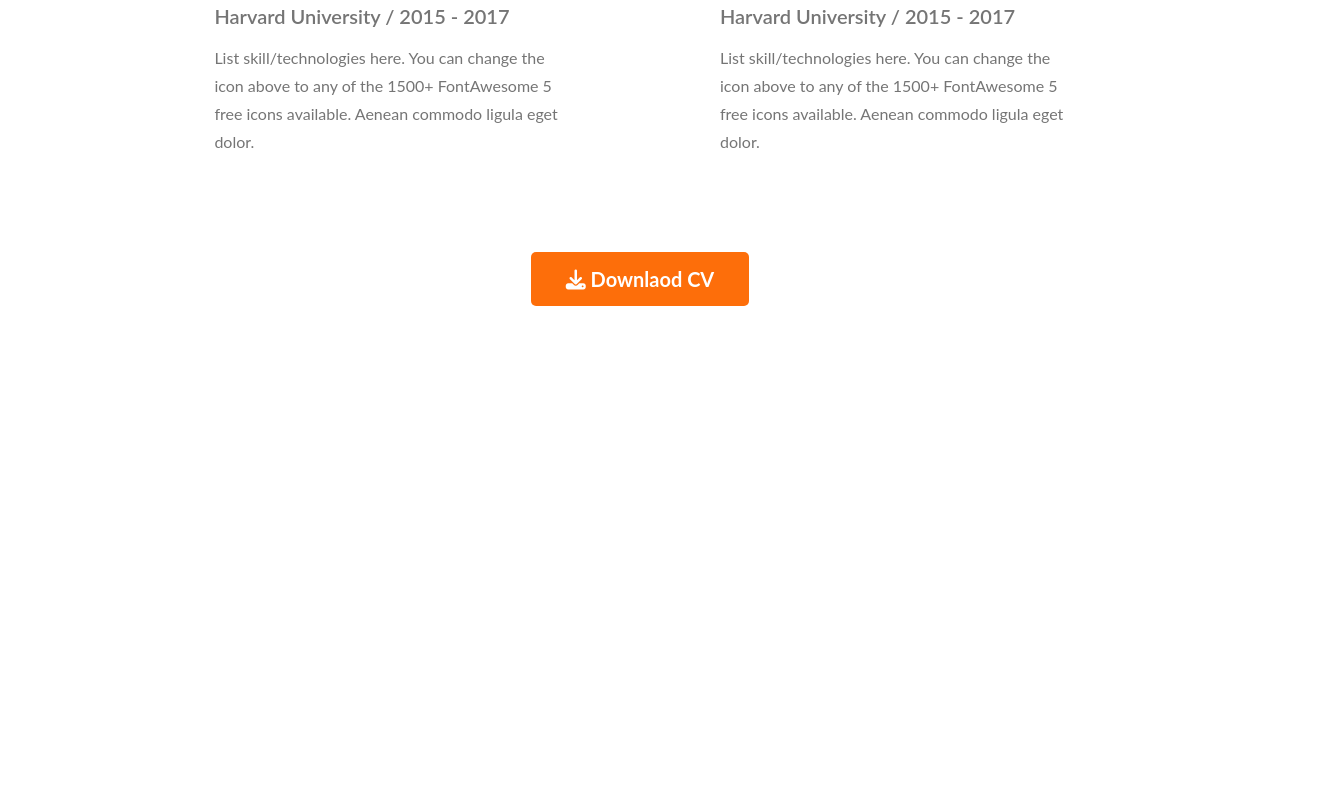
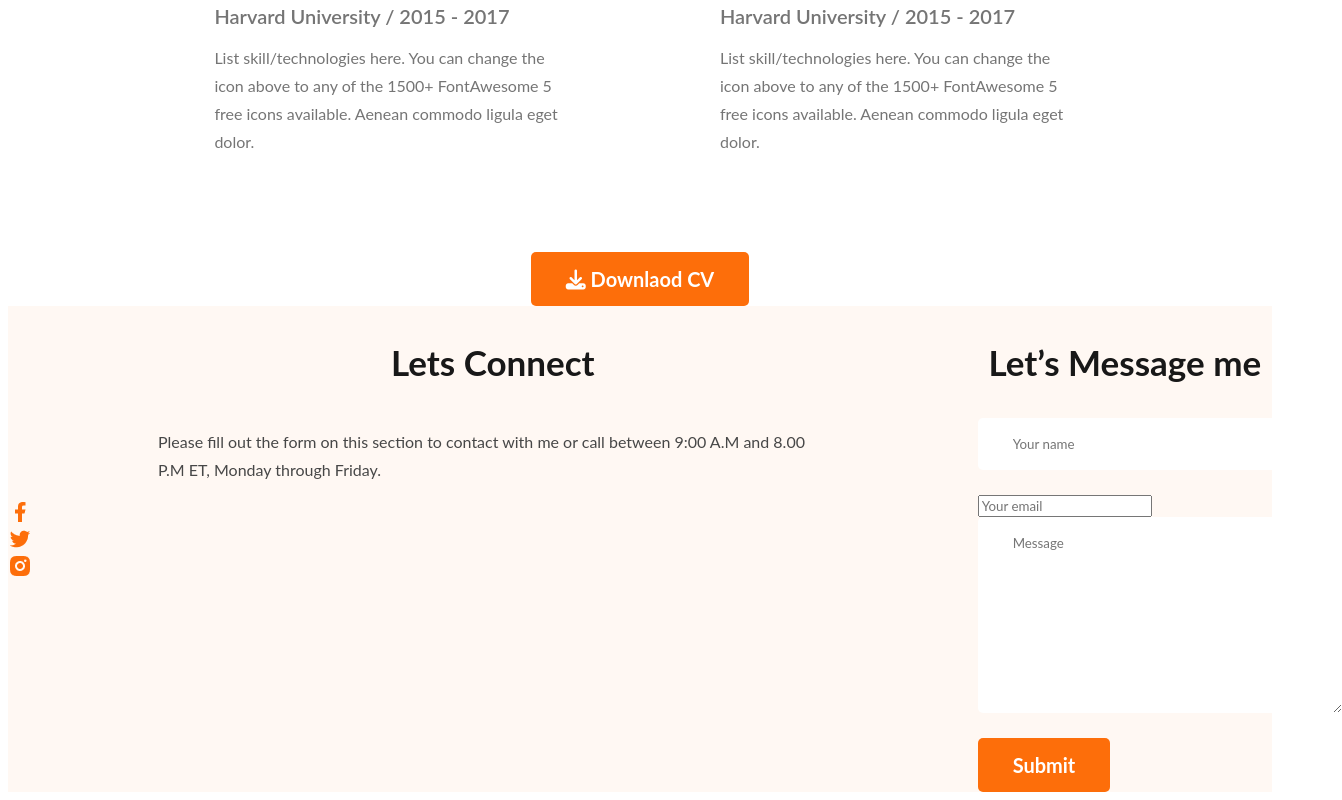
Before and after one commit to Mostakim3157/practice-web-development, a plain HTML site: page index.html in a window 1280 px wide. Shown: the part 3448-4248 px from the top of the page, 1342 px wide, since content can reach past the window. Before the commit the page ends 3762 px from the top, so only its background shows below. Drawn offline with Linux system fonts and the light colour scheme.

Commit message:
footer added

```diff
--- a/index.html
+++ b/index.html
@@ -33,7 +33,7 @@
                 <h1 class="banner-head">Mary Hardy</h1>
                 <p class="banner-discriptiion">Shot what able cold new see hold.Friendly as an betrayed formerly he.
                     Morning because as to society behaved moments.</p>
-                <button  class="btn-banner"><i class="fa-solid fa-download"></i> Download</button><button
+                <button class="btn-banner"><i class="fa-solid fa-download"></i> Download</button><button
                     class="btn-banner"><i class="fa-solid fa-phone"></i> Contact</button>
             </div>
             <div class="banner-colum-2"><img src="images/hardy.png" alt="" class="profile-pic"></div>
@@ -43,7 +43,10 @@
     <main>
         <section class="about">
             <h3 class="about-heading">About Me</h3>
-            <p class="about-discription">I, m a designer & developer with a passion for web design. I enjoy developing simple, clean and slick websites that provide real value to the end user. Thousands of clients have procured exceptional resulfs while working with me. Delivering work within time and budget which meets clients requirements in our mata.</p>
+            <p class="about-discription">I, m a designer & developer with a passion for web design. I enjoy developing
+                simple, clean and slick websites that provide real value to the end user. Thousands of clients have
+                procured exceptional resulfs while working with me. Delivering work within time and budget which meets
+                clients requirements in our mata.</p>
             <div class="about-details">
                 <div class="about-title">
                     <p class="about-tag">Name:</p>
@@ -66,28 +69,34 @@
         <section class="what-i-do">
             <div class="what-i-do-details">
                 <h3>What I do</h3>
-                <p>I have more than 10 years experience building software for clients all over the world. Below is a quick overview of my main technical skill sets and technologies i use. Want to find out more about my experience? Check out my online resume and project portfolio.</p>
+                <p>I have more than 10 years experience building software for clients all over the world. Below is a
+                    quick overview of my main technical skill sets and technologies i use. Want to find out more about
+                    my experience? Check out my online resume and project portfolio.</p>
             </div>
             <div class="skills">
                 <div class="my-skills">
                     <img src="images/icons/js.png" alt="">
                     <h3 class="skills-name">Vanilla JavaScript</h3>
-                    <p class="skills_discrption">List skill/technologies here. You can change the icon above to any of the 1500+ FontAwesome 5 free icons available. Aenean commodo ligula eget dolor.</p>
+                    <p class="skills_discrption">List skill/technologies here. You can change the icon above to any of
+                        the 1500+ FontAwesome 5 free icons available. Aenean commodo ligula eget dolor.</p>
                 </div>
                 <div class="my-skills">
                     <img src="images/icons/react.png" alt="">
                     <h3 class="skills-name">React</h3>
-                    <p class="skills_discrption">List skill/technologies here. You can change the icon above to any of the 1500+ FontAwesome 5 free icons available. Aenean commodo ligula eget dolor.</p>
+                    <p class="skills_discrption">List skill/technologies here. You can change the icon above to any of
+                        the 1500+ FontAwesome 5 free icons available. Aenean commodo ligula eget dolor.</p>
                 </div>
                 <div class="my-skills">
                     <img src="images/icons/nodejs.png" alt="">
                     <h3 class="skills-name">Node.js</h3>
-                    <p class="skills_discrption">List skill/technologies here. You can change the icon above to any of the 1500+ FontAwesome 5 free icons available. Aenean commodo ligula eget dolor.</p>
+                    <p class="skills_discrption">List skill/technologies here. You can change the icon above to any of
+                        the 1500+ FontAwesome 5 free icons available. Aenean commodo ligula eget dolor.</p>
                 </div>
                 <div class="my-skills">
                     <img src="images/icons/mongo.png" alt="">
                     <h3 class="skills-name">MongoDB</h3>
-                    <p class="skills_discrption">List skill/technologies here. You can change the icon above to any of the 1500+ FontAwesome 5 free icons available. Aenean commodo ligula eget dolor.</p>
+                    <p class="skills_discrption">List skill/technologies here. You can change the icon above to any of
+                        the 1500+ FontAwesome 5 free icons available. Aenean commodo ligula eget dolor.</p>
                 </div>
             </div>
         </section>
@@ -100,19 +109,22 @@
                         <h3 class="education-title">Master in Computer Engineering</h3>
                         <h5 class="education-institute">Harvard University / 2015 - 2017</h5>
                         <p class="education-discription">List skill/technologies here. You can change the icon above
-                        to any of the 1500+ FontAwesome 5 free icons available. Aenean commodo ligula eget dolor.</p>
+                            to any of the 1500+ FontAwesome 5 free icons available. Aenean commodo ligula eget dolor.
+                        </p>
                     </div>
                     <div class="education-details">
                         <h3 class="education-title">Master in Computer Engineering</h3>
                         <h5 class="education-institute">Harvard University / 2015 - 2017</h5>
                         <p class="education-discription">List skill/technologies here. You can change the icon above
-                        to any of the 1500+ FontAwesome 5 free icons available. Aenean commodo ligula eget dolor.</p>
+                            to any of the 1500+ FontAwesome 5 free icons available. Aenean commodo ligula eget dolor.
+                        </p>
                     </div>
                     <div class="education-details">
                         <h3 class="education-title">Master in Computer Engineering</h3>
                         <h5 class="education-institute">Harvard University / 2015 - 2017</h5>
                         <p class="education-discription">List skill/technologies here. You can change the icon above
-                        to any of the 1500+ FontAwesome 5 free icons available. Aenean commodo ligula eget dolor.</p>
+                            to any of the 1500+ FontAwesome 5 free icons available. Aenean commodo ligula eget dolor.
+                        </p>
                     </div>
 
                 </div>
@@ -122,22 +134,25 @@
                         <h3 class="education-title">Master in Computer Engineering</h3>
                         <h5 class="education-institute">Harvard University / 2015 - 2017</h5>
                         <p class="education-discription">List skill/technologies here. You can change the icon above
-                        to any of the 1500+ FontAwesome 5 free icons available. Aenean commodo ligula eget dolor.</p>
+                            to any of the 1500+ FontAwesome 5 free icons available. Aenean commodo ligula eget dolor.
+                        </p>
                     </div>
                     <div class="education-details">
                         <h3 class="education-title">Master in Computer Engineering</h3>
                         <h5 class="education-institute">Harvard University / 2015 - 2017</h5>
                         <p class="education-discription">List skill/technologies here. You can change the icon above
-                        to any of the 1500+ FontAwesome 5 free icons available. Aenean commodo ligula eget dolor.</p>
+                            to any of the 1500+ FontAwesome 5 free icons available. Aenean commodo ligula eget dolor.
+                        </p>
                     </div>
                     <div class="education-details">
                         <h3 class="education-title">Master in Computer Engineering</h3>
                         <h5 class="education-institute">Harvard University / 2015 - 2017</h5>
                         <p class="education-discription">List skill/technologies here. You can change the icon above
-                        to any of the 1500+ FontAwesome 5 free icons available. Aenean commodo ligula eget dolor.</p>
+                            to any of the 1500+ FontAwesome 5 free icons available. Aenean commodo ligula eget dolor.
+                        </p>
                     </div>
                 </div>
-        </div >
+            </div>
             <div class="download-cv">
                 <button class="btn-primary"> <i class="fa-solid fa-download"></i> Downlaod CV</button>
             </div>
@@ -146,7 +161,24 @@
 
 
     <footer>
-
+        <section class="footer">
+            <div class="footer-content">
+                <h3 class="lets-connect">Lets Connect</h3>
+                <p class="lets-connect-details">Please fill out the form on this section to contact with me or call
+                    between 9:00 A.M and 8.00 P.M ET, Monday through Friday.</p>
+                <div class="facebook"><img src="images/icons/facebook.png" alt=""></div>
+                <div class="twitter"><img src="images/icons/twitter.png" alt=""></div>
+                <div class="insta"><img src="images/icons/insta.png" alt=""></div>
+            </div>
+            <form action="
+            " class="footre-form">
+            <h3 class="Lets-Message-me">Let’s Message me</h3>
+            <input type="text" placeholder="Your name">
+            <input type="email" placeholder="Your email">
+            <textarea name="" id="" cols="30" rows="10" placeholder="Message"></textarea>
+            <input type="submit" class="btn-primary">
+        </form>
+        </section>
     </footer>
 
 
--- a/style/color.css
+++ b/style/color.css
@@ -250,7 +250,6 @@
   width: 80%;
   margin: 0 auto;
   margin-top: 200px;
-
 }
 
 .resume-summary {
@@ -290,20 +289,66 @@
   line-height: 28px;
 }
 
-.resume-container{
-    display: flex;
+.resume-container {
+  display: flex;
 }
 
-.colum{
-    padding: 20px 70px;
-
+.colum {
+  padding: 20px 70px;
 }
 
-.education-details{
-    padding: 10px;
+.education-details {
+  padding: 10px;
 }
 
-.download-cv{
-    text-align: center;
-    margin-top: 50px;
+.download-cv {
+  text-align: center;
+  margin-top: 50px;
 }
+
+/* footer start */
+.footer {
+  background: #fff8f3;
+  display: flex;
+  justify-content: space-between;
+}
+
+.footer-content {
+  width: 80%;
+}
+
+.lets-connect {
+  color: var(--Dark-01, #181818);
+  text-align: center;
+  font-size: 35px;
+  font-weight: 700;
+}
+
+.lets-connect-details {
+  color: var(--Dark-02, #474747);
+  font-size: 16px;
+  font-weight: 400;
+  line-height: 28px;
+  padding-top:10px;
+  padding-left: 150px;
+  padding-right: 150px;
+}
+
+.Lets-Message-me {
+  color: var(--Dark-01, #181818);
+  text-align: center;
+  font-size: 35px;
+  font-weight: 700;
+}
+
+.footre-form [type="text"],.contact input[type="email"],
+textarea{
+    display: block;
+  margin-bottom: 25px;
+  padding: 18px 35px;
+  color: #757575;
+  border-radius: 5px;
+  background: var(--White-Color, #fff);
+  border: none;
+  width: 100%;
+}
```
Lines whose indentation alone changed are shown as unchanged.
